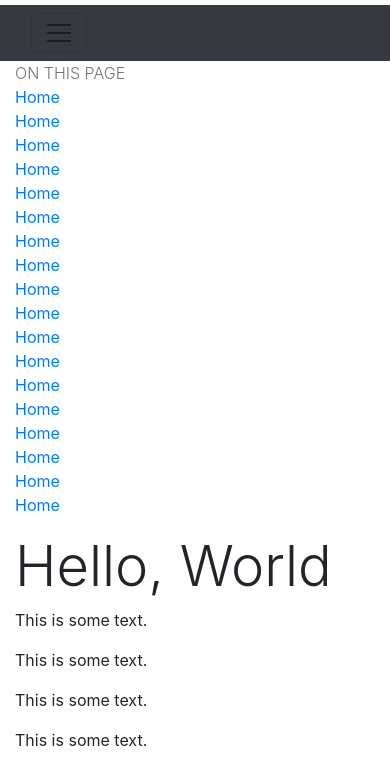
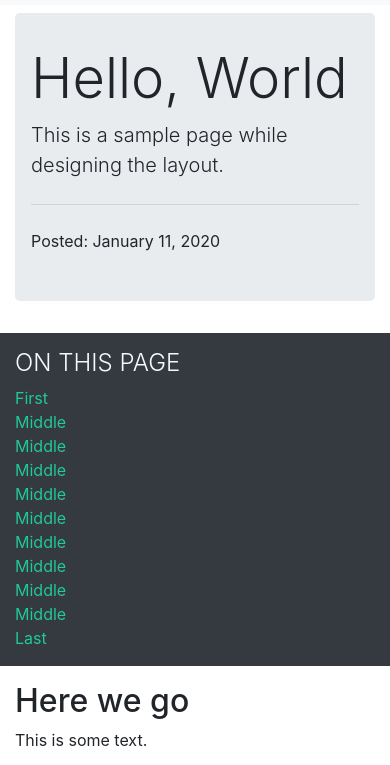
Before and after one commit to parithon/lab-guide, a Gatsby site: page / in a window 390 px wide. Shown: the part 51-816 px from the top of the page. Built offline with nearby package versions, Linux system fonts and the light colour scheme; Gatsby itself is replaced by a stand-in of ours.

Commit message:
WIP - Continuing work on layout

```diff
--- /dev/null
+++ b/src/components/footer.tsx
@@ -0,0 +1,49 @@
+import React from "react"
+import { graphql, useStaticQuery } from "gatsby"
+import { fab } from "@fortawesome/free-brands-svg-icons"
+import { FontAwesomeIcon } from "@fortawesome/react-fontawesome"
+
+export default () => {
+  const footerQuery: any = useStaticQuery(graphql`
+    query footerQuery {
+      site {
+        siteMetadata {
+          github
+        }
+      }
+    }
+  `)
+  return (
+    <footer className="bg-info mt-5 p-5 text-light text-center">
+      <svg viewBox="0 0 512 512" height="128" width="128">
+        <path fill="currentColor" d="m 296,384.01 h -80 a 8.009,8.0085 0 0 0 -8,7.9995 v 23.999 h 96 v -23.999 a 8.009,8.0085 0 0 0 -8,-7.9995 z" />
+        <path fill="currentColor" d="m 247.57,464 a 76.517,76.513 0 0 1 -3.48,15.999 h 23.818 A 76.517,76.513 0 0 1 264.428,464 Z" />
+        <path fill="currentColor" d="m 208,440 a 8.009,8.0085 0 0 0 8,7.9995 h 80 A 8.009,8.0085 0 0 0 304,440 v -7.9995 h -96 z" />
+        <path fill="currentColor" d="M 120,384.01 H 40 a 8.009,8.0085 0 0 0 -8,7.9995 v 23.999 h 96 v -23.999 a 8.009,8.0085 0 0 0 -8,-7.9995 z" />
+        <path fill="currentColor" d="m 71.571,464 a 76.517,76.513 0 0 1 -3.48,15.999 H 91.909 A 76.517,76.513 0 0 1 88.429,464 Z" />
+        <path fill="currentColor" d="m 32,440 a 8.009,8.0085 0 0 0 8,7.9995 h 80 A 8.009,8.0085 0 0 0 128,440 v -7.9995 H 32 Z" />
+        <path fill="currentColor" d="m 423.57,464 a 76.517,76.513 0 0 1 -3.48,15.999 h 23.818 A 76.517,76.513 0 0 1 440.428,464 Z" />
+        <path fill="currentColor" d="m 384,440 a 8.009,8.0085 0 0 0 8,7.9995 h 80 A 8.009,8.0085 0 0 0 480,440 v -7.9995 h -96 z" />
+        <path fill="currentColor" d="m 472,384.01 h -80 a 8.009,8.0085 0 0 0 -8,7.9995 v 23.999 h 96 v -23.999 a 8.009,8.0085 0 0 0 -8,-7.9995 z" />
+        <path fill="currentColor" d="m 152,208.02 h 80 a 8.009,8.0085 0 0 0 8,-7.9995 v -7.9995 h -96 v 7.9995 a 8.009,8.0085 0 0 0 8,7.9995 z" />
+        <path fill="currentColor" d="m 240,152.02 a 8.009,8.0085 0 0 0 -8,-7.9995 h -80 a 8.009,8.0085 0 0 0 -8,7.9995 v 23.999 h 96 z" />
+        <path fill="currentColor" d="M 368,112.02 H 312 V 88.021 h -16 v 23.999 h -8 v 31.998 h 80 z m -16,23.999 H 336 V 120.02 h 16 z" />
+        <path fill="currentColor" d="m 384,104.02 v 23.999 h 68 a 28.0005,27.9985 0 1 0 0,-55.997 h -4 a 8,7.9995 0 0 1 -8,-7.9995 32,31.998 0 0 0 -62.514,-9.6634 8,7.9995 0 0 1 -5.3,5.2367 13.017,13.016 0 0 0 -8.387,7.9995 8,7.9995 0 0 1 -5.815,5.0857 28.145,28.143 0 0 0 -21.669,23.34 H 376 a 8,7.9995 0 0 1 8,7.9995 z m 48,-7.9995 h 32 v 15.999 h -32 z m -32,0 h 16 v 15.999 h -16 z" />
+        <path fill="currentColor" d="m 368,160.02 h -80 v 31.998 h 80 z m -16,23.999 H 336 V 168.02 h 16 z" />
+        <rect fill="currentColor" height="15.999" width="16" y="320.01001" x="248" />
+        <rect fill="currentColor" height="31.997999" width="16" y="272.01001" x="248" />
+        <path fill="currentColor" d="m 80,272.01 a 24.006,24.005 0 0 0 22.629,-15.999 h 306.74 a 24,23.999 0 1 0 0,-15.999 h -41.371 v -31.998 h -80 v 31.998 h -84.091 a 76.517,76.513 0 0 1 -3.48,-15.999 h -16.858 a 76.517,76.513 0 0 1 -3.48,15.999 H 102.627 A 24,23.999 0 1 0 79.998,272.01 Z m 256,-55.997 h 16 v 15.999 h -16 z" />
+        <path fill="currentColor" d="M 78.525,336.15 A 8,7.9995 0 0 0 72,344.0126 v 23.999 h 16 v -17.359 l 121.48,-22.776 a 8,7.9995 0 0 0 6.525,-7.8626 v -47.997 h -16 v 41.358 z" />
+        <path fill="currentColor" d="m 440,368.01 v -23.999 a 8,7.9995 0 0 0 -6.525,-7.8626 l -121.48,-22.776 v -41.358 h -16 v 47.997 a 8,7.9995 0 0 0 6.525,7.8626 L 424,350.65 v 17.359 z" />
+        <rect fill="currentColor" height="15.999" width="16" y="352.01001" x="248" />
+      </svg>
+      <div className="display-4">Lab Guide</div>
+      <div className="lead">Some motto should go here</div>
+      <div className="mt-5">
+        <a className="text-dark" href={footerQuery.site.siteMetadata.github} target="_blank" style={{fontSize: "1.85rem"}}>
+          <FontAwesomeIcon icon={fab.faGithub} />
+        </a>
+      </div>
+    </footer>
+  )
+}
--- a/src/components/layout.tsx
+++ b/src/components/layout.tsx
@@ -2,6 +2,7 @@ import React from "react"
 import { graphql, useStaticQuery, Link } from "gatsby"
 import { Navbar, Nav } from "react-bootstrap"
 
+import Footer from "./footer"
 import "../styles/global.scss"
 
 export default ({ children }: any) => {
@@ -29,9 +30,10 @@ export default ({ children }: any) => {
             </Nav>
           </Navbar.Collapse>
       </Navbar>
-      <main className="container-fluid">
+      <main className="container-fluid pt-2">
         {children}
       </main>
+      <Footer />
     </>
   );
 }
--- a/src/pages/index.module.scss
+++ b/src/pages/index.module.scss
@@ -12,7 +12,6 @@
 
 .mtoc {
   @media screen and (max-width: 576px) {
-    background-color: $dark;
     position: unset;
     top: unset;
     height: unset;
--- a/src/pages/index.tsx
+++ b/src/pages/index.tsx
@@ -1,6 +1,6 @@
 import React from "react"
 import { Link } from "gatsby"
-import { Navbar } from "react-bootstrap"
+import { Jumbotron } from "react-bootstrap"
 
 import Layout from "../components/layout"
 import styles from "./index.module.scss"
@@ -9,50 +9,63 @@ export default () => {
   return (
     <Layout>
       <div className="row">
-        <div className={`order-0 col-sm-3 ${styles.mtoc}`}>
-          <Navbar expand="sm">
-            <Navbar.Toggle aria-controls="module-nav" />
-            <Navbar.Collapse id="module-nav">
-              <ul className="list-unstyled">
-                <li><Link to="/">Home</Link></li>
-                <li><Link to="/">Home</Link></li>
-                <li><Link to="/">Home</Link></li>
-                <li><Link to="/">Home</Link></li>
-                <li><Link to="/">Home</Link></li>
-                <li><Link to="/">Home</Link></li>
-                <li><Link to="/">Home</Link></li>
-                <li><Link to="/">Last</Link></li>
-              </ul>
-            </Navbar.Collapse>
-          </Navbar>
+        <div className={`order-1 order-sm-0 col-sm-3 col-lg-2 ${styles.mtoc} bg-sm-dark py-3 py-sm-0`}>
+          <h4 className="d-sm-none font-weight-light text-uppercase">Modules</h4>
+          <ul className="list-unstyled">
+            <li><Link to="/">First</Link></li>
+            <li><Link to="/">Middle</Link></li>
+            <li><Link to="/">Middle</Link></li>
+            <li><Link to="/">Middle</Link></li>
+            <li><Link to="/">Middle</Link></li>
+            <li><Link to="/">Middle</Link></li>
+            <li><Link to="/">Middle</Link></li>
+            <li><Link to="/">Middle</Link></li>
+            <li><Link to="/">Middle</Link></li>
+            <li><Link to="/">Middle</Link></li>
+            <li><Link to="/">Middle</Link></li>
+            <li><Link to="/">Middle</Link></li>
+            <li><Link to="/">Middle</Link></li>
+            <li><Link to="/">Middle</Link></li>
+            <li><Link to="/">Middle</Link></li>
+            <li><Link to="/">Middle</Link></li>
+            <li><Link to="/">Middle</Link></li>
+            <li><Link to="/">Middle</Link></li>
+            <li><Link to="/">Last</Link></li>
+          </ul>
         </div>
-        <div className="order-1 col-sm-9">
+        <div className="order-0 order-sm-1 col-sm-9 col-lg-10">
+          <Jumbotron className="d-lg-none">
+            <h1 className="display-4">Hello, World</h1>
+            <p className="lead">This is a sample page while designing the layout.</p>
+            <hr className="my-4" />
+            <p>Posted: January 11, 2020</p>
+          </Jumbotron>
           <div className="row">
-            <div className={`order-0 order-lg-1 col-lg-3 ${styles.stock}`}>
-              <span className="font-weight-light text-muted text-uppercase">On this Page</span>
-              <ul className="list-unstyled">
-                <li><Link to="/">Home</Link></li>
-                <li><Link to="/">Home</Link></li>
-                <li><Link to="/">Home</Link></li>
-                <li><Link to="/">Home</Link></li>
-                <li><Link to="/">Home</Link></li>
-                <li><Link to="/">Home</Link></li>
-                <li><Link to="/">Home</Link></li>
-                <li><Link to="/">Home</Link></li>
-                <li><Link to="/">Home</Link></li>
-                <li><Link to="/">Home</Link></li>
-                <li><Link to="/">Home</Link></li>
-                <li><Link to="/">Home</Link></li>
-                <li><Link to="/">Home</Link></li>
-                <li><Link to="/">Home</Link></li>
-                <li><Link to="/">Home</Link></li>
-                <li><Link to="/">Home</Link></li>
-                <li><Link to="/">Home</Link></li>
-                <li><Link to="/">Home</Link></li>
+            <div className={`order-0 order-lg-1 col-lg-2 ${styles.stoc} bg-sm-dark mb-3 py-3 py-sm-0 mb-lg-0`}>
+              <h4 className="d-sm-none font-weight-light text-uppercase">On this Page</h4>
+              <span className="d-none d-sm-block font-weight-light text-uppercase">On this Page</span>
+              <ul className="nav flex-column">
+                <li className="nav-item"><Link to="/">First</Link></li>
+                <li className="nav-item"><Link to="/">Middle</Link></li>
+                <li className="nav-item"><Link to="/">Middle</Link></li>
+                <li className="nav-item"><Link to="/">Middle</Link></li>
+                <li className="nav-item"><Link to="/">Middle</Link></li>
+                <li className="nav-item"><Link to="/">Middle</Link></li>
+                <li className="nav-item"><Link to="/">Middle</Link></li>
+                <li className="nav-item"><Link to="/">Middle</Link></li>
+                <li className="nav-item"><Link to="/">Middle</Link></li>
+                <li className="nav-item"><Link to="/">Middle</Link></li>
+                <li className="nav-item"><Link to="/">Last</Link></li>
               </ul>
             </div>
-            <div className="order-1 order-lg-0 col-lg-9">
-              <h1 className="display-4">Hello, World</h1>
+            <div className="order-1 order-lg-0 col-lg-10">
+              <Jumbotron className="d-none d-lg-block">
+                <h1 className="display-4">Hello, World</h1>
+                <p className="lead">This is a sample page while designing the layout.</p>
+                <hr className="my-4" />
+                <p>Posted: January 11, 2020</p>
+              </Jumbotron>
+              <h2>Here we go</h2>
               <p>This is some text.</p>
               <p>This is some text.</p>
               <p>This is some text.</p>
--- a/src/styles/global.scss
+++ b/src/styles/global.scss
@@ -27,7 +27,18 @@ a.github {
   max-height: 60vh;
 }
 
-@media (min-width: 992px) {
+@media screen and (max-width: 576px) {
+  .bg-sm-dark {
+    background-color: $dark;
+    color: $light;
+
+    a {
+      color: $teal;
+    }
+  }
+}
+
+@media screen and (min-width: 992px) {
   .position-lg-fixed {
     position: fixed;
   }
```
Also changed, not shown: static/img/logo.svg.
